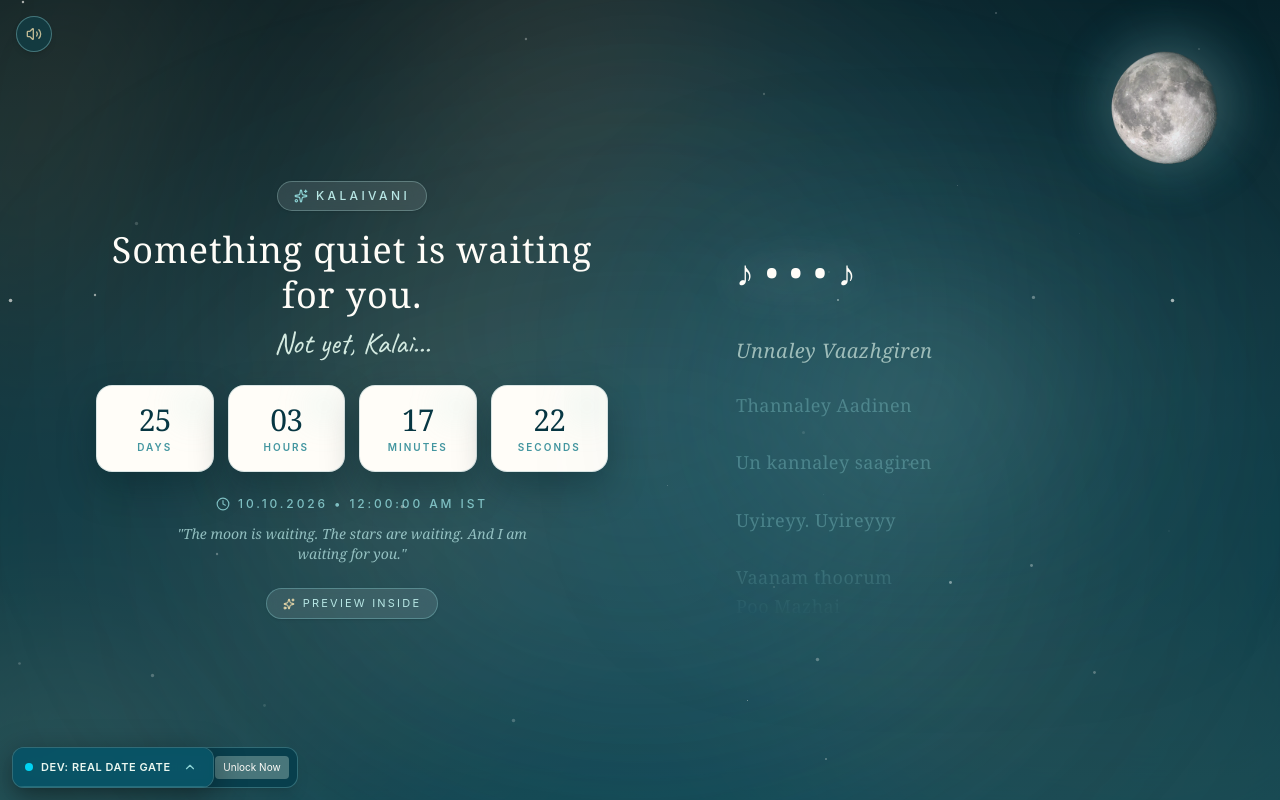
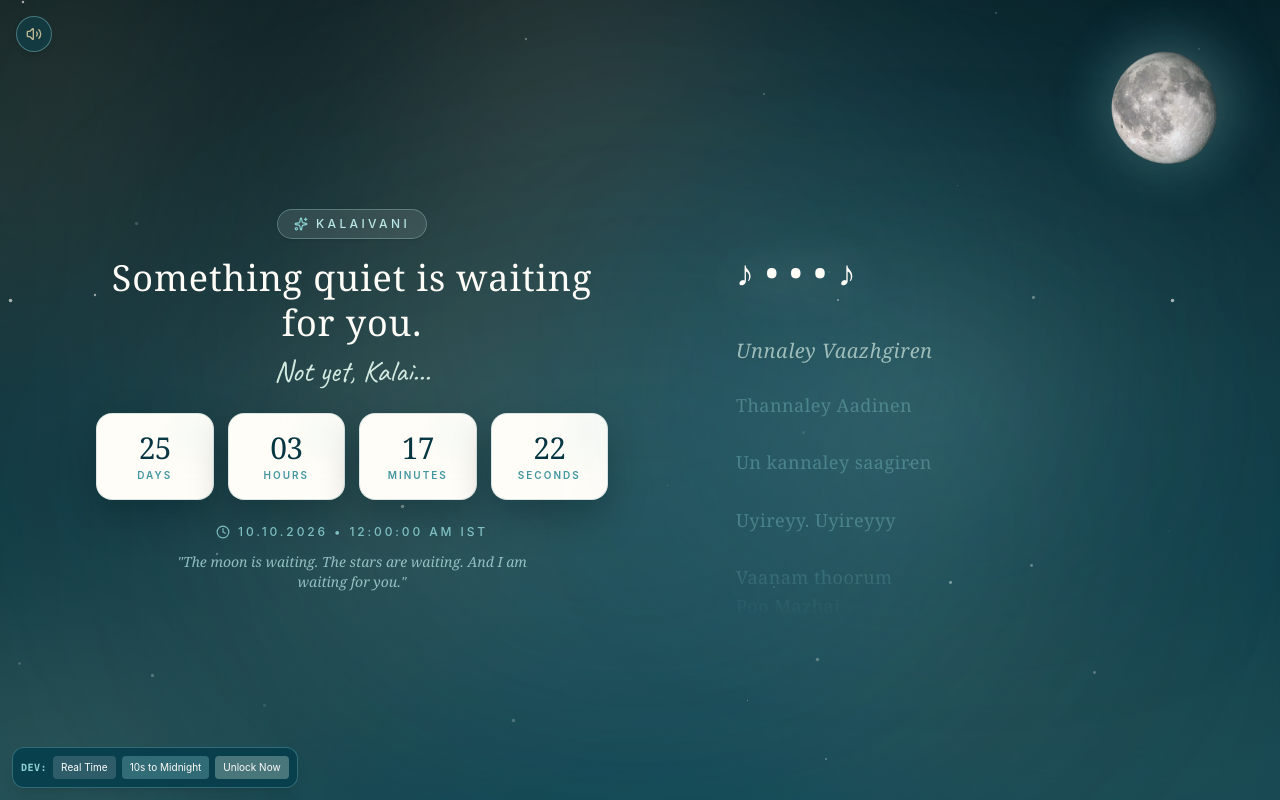
Before and after one commit to sathur791/gf, a React (Vite) app: page / in a window 1280 px wide. Built offline with nearby package versions, Linux system fonts and the light colour scheme; a web font is replaced by a local one.

Commit message:
feat: remove preview inside button and preview toolbar from the app

```diff
--- a/src/App.tsx
+++ b/src/App.tsx
@@ -6,7 +6,6 @@ import { SecretKey } from './components/SecretKey';
 import { GiftOpening } from './components/GiftOpening';
 import { BirthdayExperience } from './components/BirthdayExperience';
 import { MusicController } from './components/MusicController';
-import { DevPreviewBadge } from './components/DevPreviewBadge';
 import { calculateCountdown } from './utils/countdownTime';
 
 type AppFlowState = 'intro' | 'key' | 'opening' | 'experience';
@@ -65,20 +64,6 @@ export const App: React.FC = () => {
     appState === 'key' ||
     appState === 'opening';
 
-  const devMode: 'birthday' | 'countdown' | 'real' = (() => {
-    if (typeof window !== 'undefined') {
-      const preview = new URLSearchParams(window.location.search).get('preview');
-      if (preview === 'birthday' || preview === 'inside' || preview === 'experience') return 'birthday';
-      if (preview === 'countdown') return 'countdown';
-    }
-    return 'real';
-  })();
-
-  const showPreviewToolbar =
-    import.meta.env.DEV ||
-    (typeof window !== 'undefined' &&
-      (new URLSearchParams(window.location.search).has('preview') ||
-        new URLSearchParams(window.location.search).has('dev')));
 
   return (
     <div
@@ -95,19 +80,6 @@ export const App: React.FC = () => {
       */}
       {isBirthdayUnlocked && (
         <MusicController autoStart={appState === 'experience'} />
-      )}
-
-      {/*
-        PREVIEW TOOLBAR:
-        Available in DEV and whenever ?preview or ?dev is present in URL
-      */}
-      {showPreviewToolbar && (
-        <DevPreviewBadge
-          currentMode={devMode}
-          appState={appState}
-          isUnlocked={isBirthdayUnlocked}
-          onSelectState={(nextState) => setAppState(nextState)}
-        />
       )}
 
       <main className="relative z-10 w-full min-h-screen flex flex-col items-center">
--- a/src/components/CountdownGate.tsx
+++ b/src/components/CountdownGate.tsx
@@ -267,7 +267,7 @@ export const CountdownGate: React.FC<CountdownGateProps> = ({ onUnlock }) => {
       <div className="absolute top-1/4 left-1/2 -translate-x-1/2 -translate-y-1/3 w-[46rem] h-[46rem] rounded-full bg-[#8ED4D6]/15 blur-[140px] pointer-events-none" />
       <div className="absolute bottom-10 left-1/2 -translate-x-1/2 w-[52rem] h-[28rem] rounded-full bg-[#B8E7E5]/10 blur-[150px] pointer-events-none" />
 
-      {/* Atmospheric Seamless Blended Moon in the distance - Tap to enter inside */}
+      {/* Atmospheric Seamless Blended Moon in the distance */}
       <motion.div
         initial={{ opacity: 0, scale: 0.92, y: 15 }}
         animate={{
@@ -275,15 +275,8 @@ export const CountdownGate: React.FC<CountdownGateProps> = ({ onUnlock }) => {
           scale: isTransitioning ? [1, 1.25, 1.4] : 1,
           y: 0,
         }}
-        whileHover={{ scale: 1.05 }}
-        whileTap={{ scale: 0.95 }}
         transition={{ duration: isTransitioning ? 2.2 : 2.5, ease: 'easeOut' }}
-        onClick={(e) => {
-          e.stopPropagation();
-          onUnlock();
-        }}
-        className="absolute top-4 sm:top-8 right-3 sm:right-10 w-24 h-24 sm:w-36 sm:h-36 select-none z-20 cursor-pointer group"
-        title="Tap the moon to preview inside"
+        className="absolute top-4 sm:top-8 right-3 sm:right-10 w-24 h-24 sm:w-36 sm:h-36 select-none z-20 pointer-events-none"
       >
         {/* Soft spherical moonlight aura that merges seamlessly into the ocean sky */}
         <div
@@ -446,26 +439,6 @@ export const CountdownGate: React.FC<CountdownGateProps> = ({ onUnlock }) => {
           <p className="font-serif italic text-sm text-[#B8E7E5]/75 max-w-sm">
             "The moon is waiting. The stars are waiting. And I am waiting for you."
           </p>
-
-          {/* Elegant Preview Inside Button */}
-          <motion.div
-            initial={{ opacity: 0 }}
-            animate={{ opacity: 1 }}
-            transition={{ delay: 1.2 }}
-            className="mt-6"
-          >
-            <button
-              onClick={(e) => {
-                e.stopPropagation();
-                onUnlock();
-              }}
-              className="inline-flex items-center gap-2 px-4 py-1.5 rounded-full bg-white/10 hover:bg-white/20 text-[11px] font-sans tracking-[0.2em] uppercase text-[#B8E7E5] hover:text-[#FFFDF8] border border-[#8ED4D6]/35 hover:border-[#8ED4D6]/65 shadow-sm transition-all cursor-pointer backdrop-blur-md hover:scale-105 active:scale-95"
-              title="Preview the birthday gift inside"
-            >
-              <Sparkles className="w-3 h-3 text-[#FFE8B2]" />
-              <span>Preview Inside</span>
-            </button>
-          </motion.div>
         </motion.div>
 
         {/* ------------------------------------------------------------ */}
```
